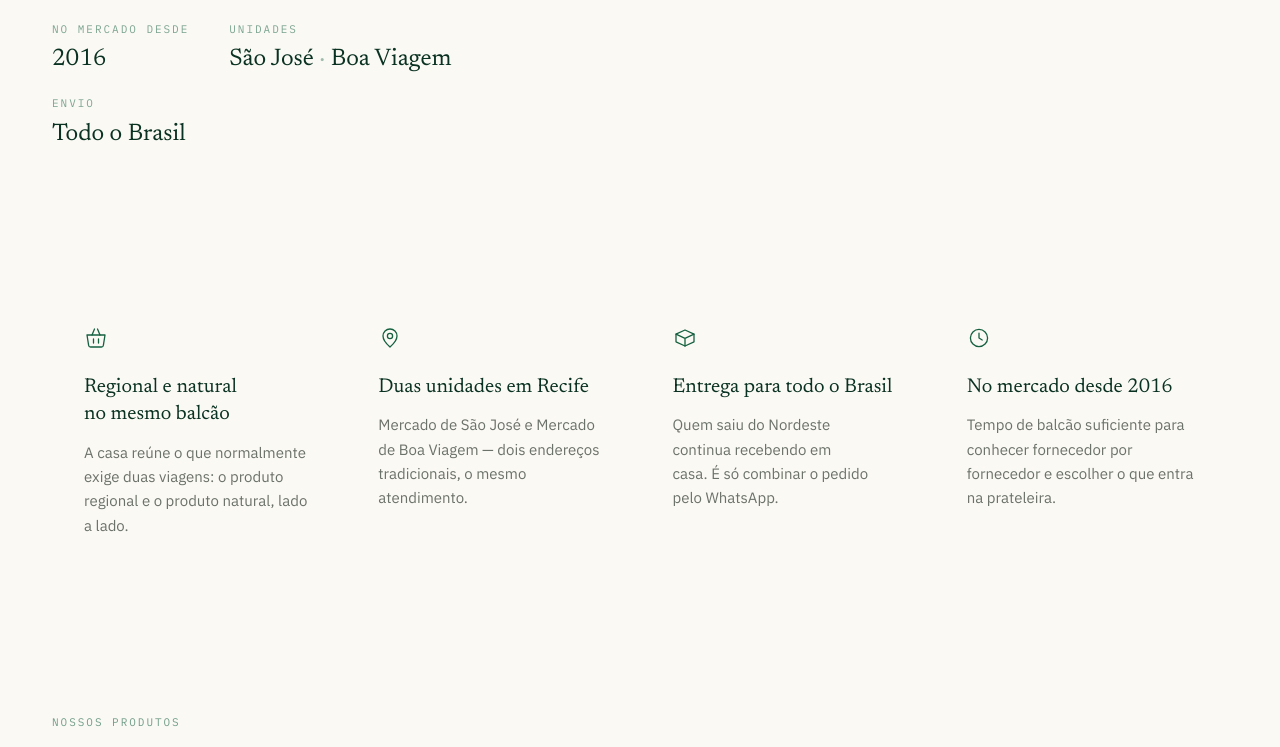
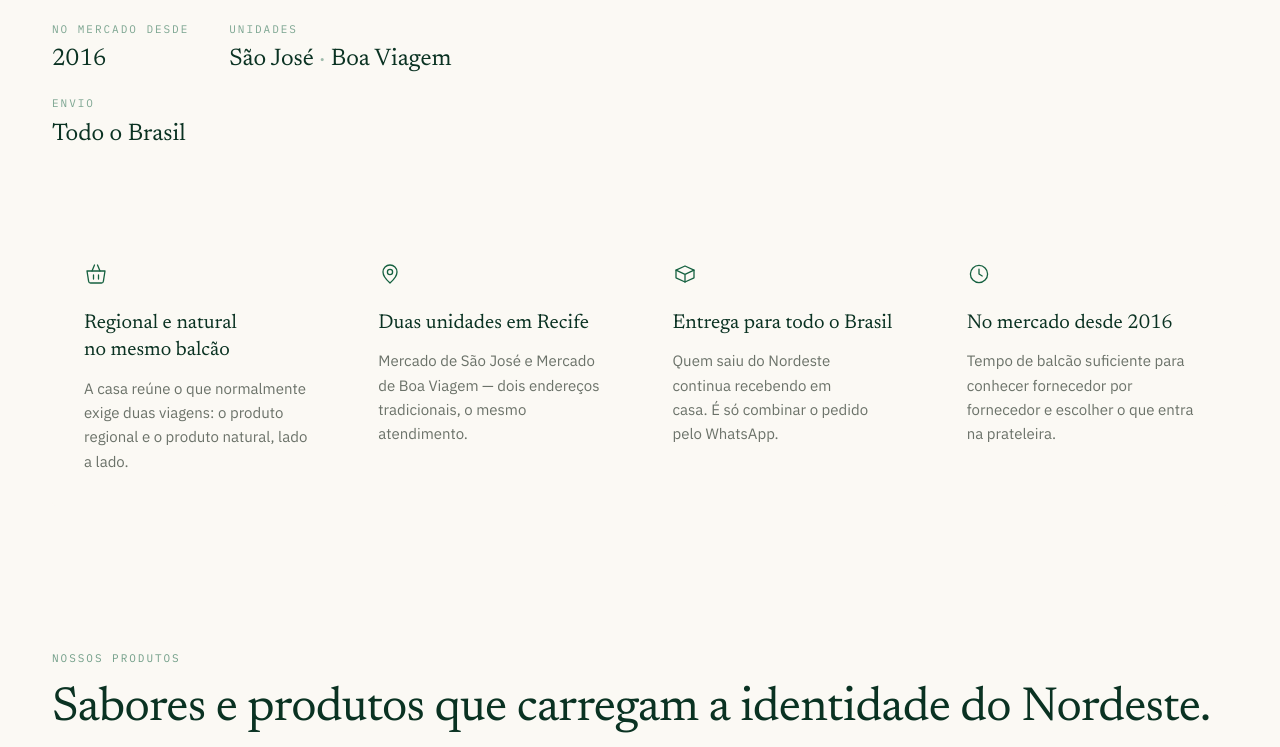
Before and after one commit to kaiopamorim-droid/Deliciasdonordeste, a React (Vite) app: page / in a window 1280 px wide. Shown: the part 641-1388 px from the top of the page. Built offline with nearby package versions, Linux system fonts and the light colour scheme.

Commit message:
reduz espacamento entre hero e diferenciais

```diff
--- a/src/sections/Diferenciais.jsx
+++ b/src/sections/Diferenciais.jsx
@@ -3,7 +3,7 @@ import { Icone, Revelar } from '../components/Primitivos.jsx'
 
 export default function Diferenciais() {
   return (
-    <section aria-label="Diferenciais" className="mt-24 lg:mt-36">
+    <section aria-label="Diferenciais" className="mt-12 lg:mt-20">
       <div className="mx-auto max-w-conteudo px-5 sm:px-8">
         <div className="grid gap-px overflow-hidden rounded-marca bg-verde/12 sm:grid-cols-2 lg:grid-cols-4">
           {diferenciais.map((item, i) => (
```
